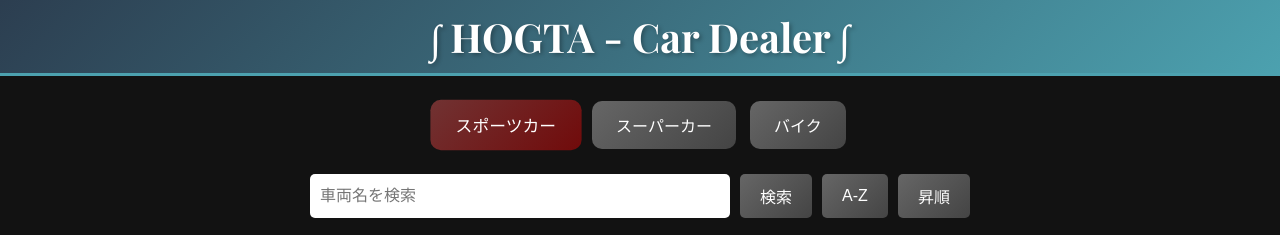
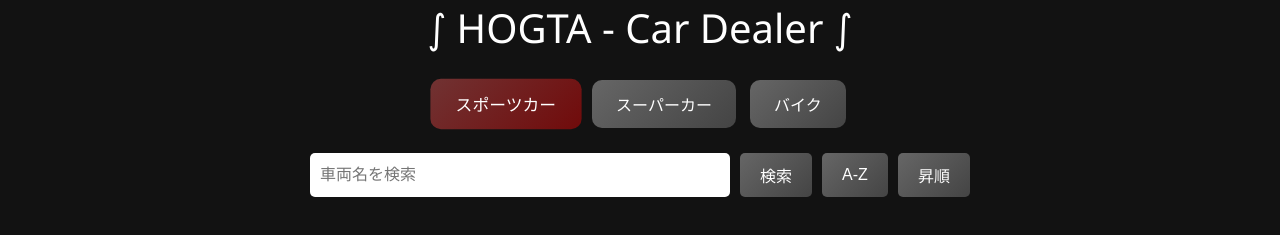
Before and after one commit to KuonRen/car_catalog_test, a plain HTML site: page index.html in a window 1280 px wide. Shown: the top 235 px of the page. Drawn offline with nearby package versions, Linux system fonts and the light colour scheme.

Commit message:
Update styles.css

```diff
--- a/styles.css
+++ b/styles.css
@@ -9,17 +9,8 @@
             padding: 0;
         }
         .header {
-            font-family: 'Playfair Display', serif; /* Google Fonts を適用 */
-            text-align: center;  /* 中央寄せ */
-            font-size: clamp(20px, 5vw, 40px); /* 最小20px、最大40px、デフォルトは5vw */
-            font-weight: bold; /* 文字を太くする */
-            padding: 10px 0; /* 上下の余白 */
-            background: linear-gradient(135deg, #2c3e50, #4ca1af); /* グラデーション背景 */
-            color: white; /* 文字色を白に */
-            text-shadow: 2px 2px 4px rgba(0, 0, 0, 0.3); /* 影をつけて読みやすく */
-            border-bottom: 3px solid #4ca1af; /* 下線を追加 */
+            font-size: clamp(20px, 5vw, 40px); /* 最小20px、最大40px、通常5vwで可変 */
         }
-
         .category-buttons {
             margin: 20px;
         }
```
